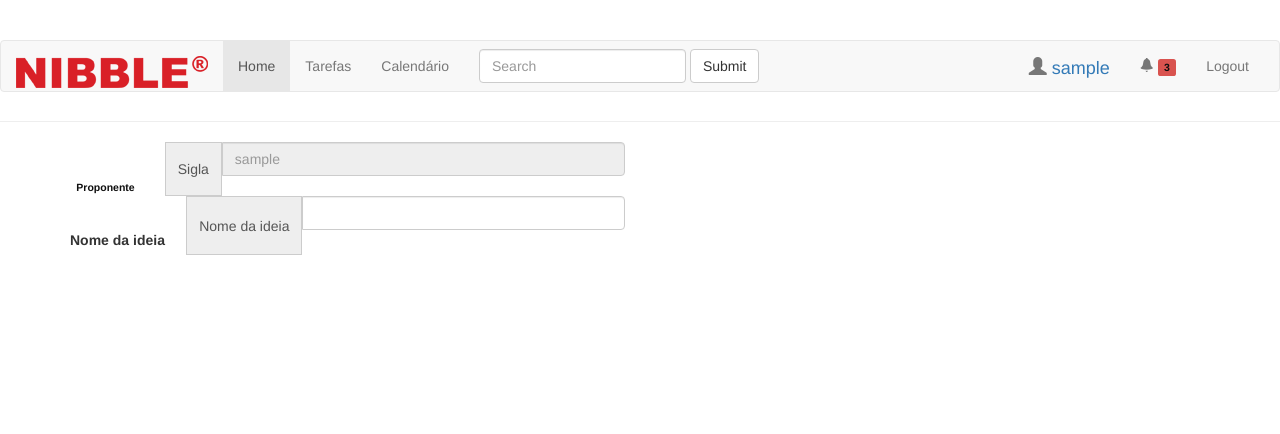
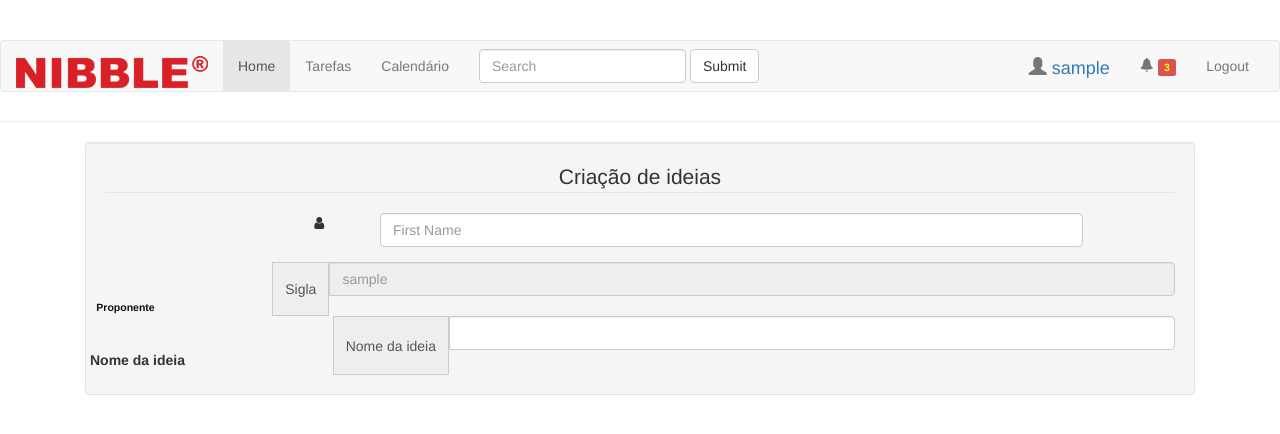
Before and after one commit to siualpinto/SGIDI, a Django app: page /sgidi/ideias/ in a window 1280 px wide. Shown: the top 434 px of the page. Run offline with Django 3.2, Linux system fonts and the light colour scheme; the visitor is signed in with stand-in values (Sample User, id 1); some libraries are stand-ins or nearby versions.

Commit message:
Ideias template v1.1

```diff
--- a/sgidi/static/css/styles.css
+++ b/sgidi/static/css/styles.css
@@ -5,6 +5,11 @@ a:link
 .label{
     color: #0f0f0f;
 }
+
+.blink_me{
+    color: #ffff00;
+}
+
 .thumbnail {
     height: 300px;
 }
--- a/templates/ideias.html
+++ b/templates/ideias.html
@@ -5,7 +5,17 @@
 {% block content %}
     <div class="container">
         <div clas="row">
-            <div class="col-sm-12 col-md-6">
+            <div class="col-md-12">
+                <div class="well">
+                    <form class="form-horizontal" method="post">
+                        <fieldset>
+                            <legend class="text-center header">Criação de ideias</legend>
+                            <div class="form-group">
+                                <span class="col-md-1 col-md-offset-2 text-center"><i class="fa fa-user bigicon"></i></span>
+                                <div class="col-md-8">
+                                    <input id="fname" name="name" type="text" placeholder="First Name" class="form-control">
+                                </div>
+                            </div>
                             <div class="input-group">
                                 <div class="row"><span class="label" >Proponente</span></div>
                                 <span class="input-group-addon" >Sigla</span>
@@ -16,6 +26,9 @@
                                 <span class="input-group-addon" >Nome da ideia</span>
                                 <input type="text" class="form-control" >
                             </div>
+                        </fieldset>
+                    </form>
+                </div>
             </div>
         </div>
     </div>
--- a/templates/pattern/top-nav.html
+++ b/templates/pattern/top-nav.html
@@ -1,6 +1,7 @@
 {% load static %}
 <!-- Bootstrap Core CSS -->
-<link href="{% static "css/bootstrap.min.css" %}" rel="stylesheet">
+<link rel="stylesheet" href="{% static "css/bootstrap.min.css" %}" >
+<link rel="stylesheet" href="{% static "css/font-awesome-4.7.0/css/font-awesome.min.css" %}" >
 <link href="{% static "css/styles.css" %}" rel="stylesheet">
 
 
```
Lines whose indentation alone changed are shown as unchanged.
